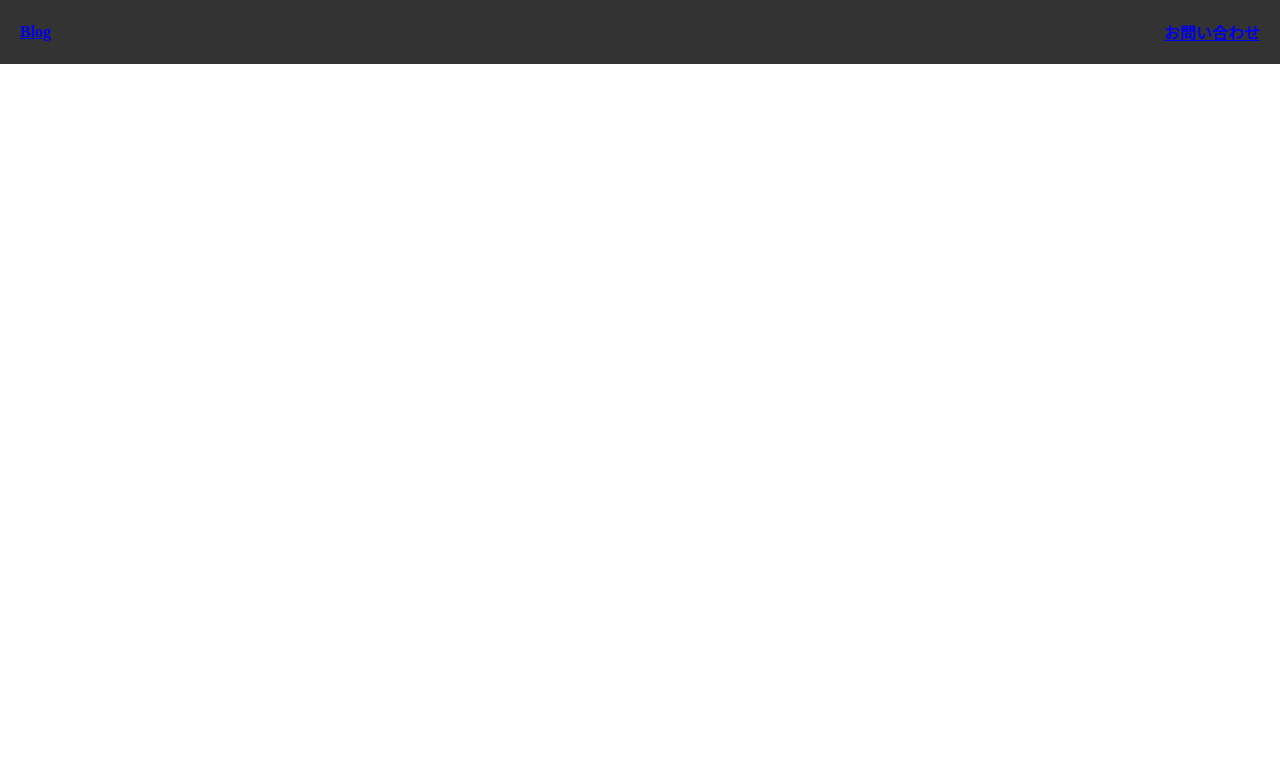
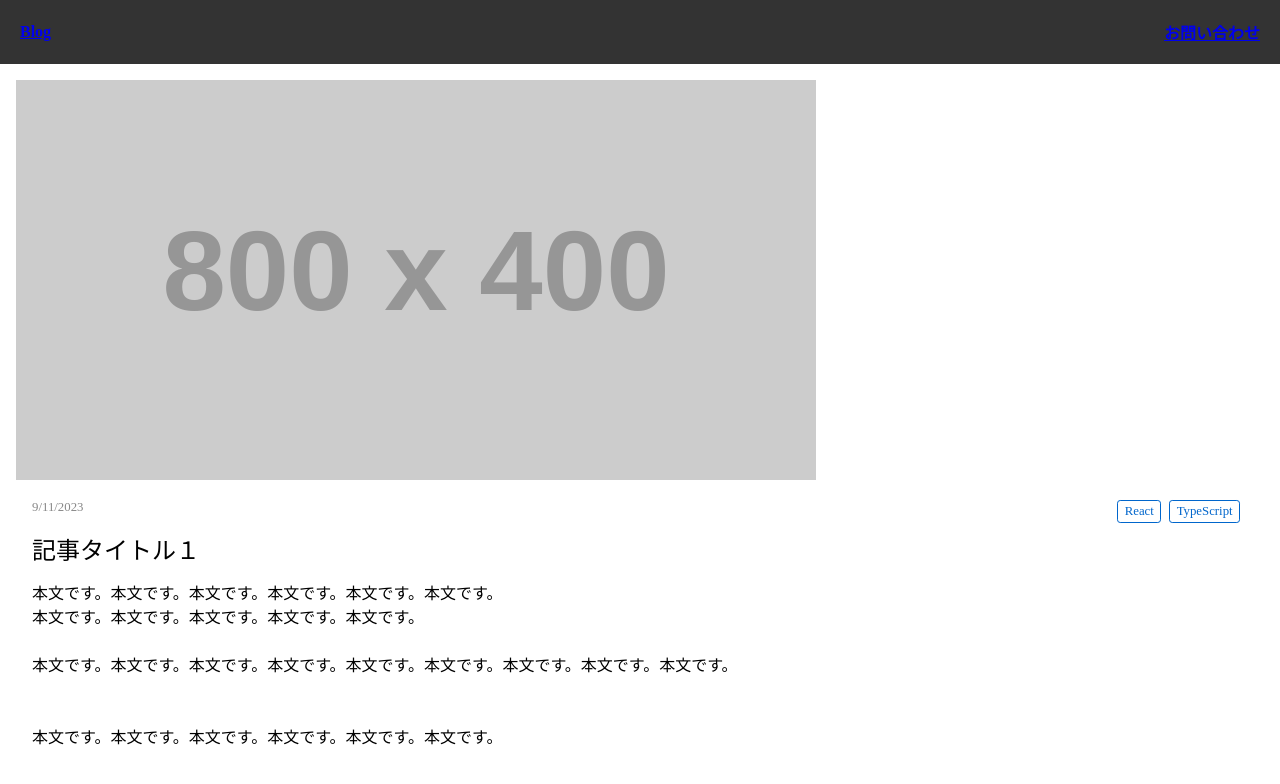
Before and after one commit to arasei/test-app, a React (Create React App) app: page /posts/1 in a window 1280 px wide. Before the commit this address had no page. Shown: the top 784 px of the page. Built offline with nearby package versions, Linux system fonts and the light colour scheme.

Commit message:
課題2 detailページ作成

```diff
--- a/src/App.js
+++ b/src/App.js
@@ -1,7 +1,8 @@
+import React from 'react';
 import { Home } from './pages/Home'
 import { HomeDetail } from './pages/HomeDetail'
 import { Header } from './components/Header';
-import { Routes, Route, Link } from "react-router-dom";
+import { Routes, Route, } from "react-router-dom";
 
 
 function App() {
@@ -10,7 +11,7 @@ function App() {
       <Header />
       <Routes>
         <Route path="/" element={<Home />}/>
-        <Route path="./posts/:id" element={<HomeDetail />}/>
+        <Route path="/posts/:id" element={<HomeDetail />}/>
       </Routes>
     </div>
   )
--- a/src/css/Detail.module.css
+++ b/src/css/Detail.module.css
@@ -0,0 +1,56 @@
+.container {
+  max-width: 800px;
+  margin: 40px auto;
+}
+
+.post {
+  display: flex;
+  flex-direction: column;
+  padding: 1rem;
+}
+
+.postImage {
+  img {
+    max-width: 100%;
+    height: auto;
+  }
+}
+
+.postContent {
+  padding: 1rem;
+}
+
+.postInfo {
+  display: flex;
+  justify-content: space-between;
+}
+
+.postDate {
+  font-size: 0.8rem;
+  color: #888;
+}
+
+.postCategories {
+  display: flex;
+  flex-wrap: wrap;
+}
+
+.postCategory {
+  margin-right: 0.5rem;
+  font-size: 0.8rem;
+  color: #0066cc;
+  border: 1px solid #0066cc;
+  padding: 0.2rem 0.4rem;
+  border-radius: 0.2rem;
+}
+
+.postTitle {
+  font-size: 1.5rem;
+  margin-top: 0.5rem;
+  margin-bottom: 1rem;
+}
+
+.postBody {
+  font-size: 1rem;
+  line-height: 1.5;
+}
--- a/src/pages/Home.js
+++ b/src/pages/Home.js
@@ -5,34 +5,34 @@ import { posts } from '../data/posts'
 
 export const Home = () => {
   return (
-      <div>
+    <div className="">
       <div className={classes.container}>
         <ul>
-                  {/* mapメソッドで記事データを取得し、繰り返し表示*/}
+          {/*記事の一覧をmap処理で繰り返す*/}
           {posts.map((post) => {
             return (
-                          <li key={post.id} className={classes.postList}>
-                              <Link to={`/posts/${post.id}`} className={classes.postLink}>
-                                  <div className="postWhole">
-                                      {/* newDate()で現在の日付を返して、toLocaleDateString()で文字列として指定して表示する*/}
+              <li key={post.id} className={classes.list}>
+                <Link to={`/posts/${post.id}`} className={classes.link}>
+                  <div className={classes.post}>
+                    <div className={classes.postContent}>
+                      <div className={classes.postInfo}>
                         <div className={classes.postDate}>
                           {new Date(post.createdAt).toLocaleDateString()}
                         </div>
                         <div className={classes.postCategories}>
-                                          {/*カテゴリーをmapメソッドで取得し表示する*/}
                           {post.categories.map((category) => {
                             return (
-                                                  <div key={category}
-                                                  className={classes.postCategory}>
+                              <div key={category} className={classes.postCategory}>
                                 {category}
                               </div>
-                                              )
+                            );
                           })}
                         </div>
                       </div>
-                                  <div className={classes.postTitle}>{post.title}</div>
-                                  {/* Reactでhtmlを直接描画するためにdangerouslySetInnerHTMLを使用*/}
-                                  <div className={classes.postBody}dangerouslySetInnerHTML={{__html: post.content}}/>
+                      <p className={classes.postTitle}>{post.title}</p>
+                      <div className={classes.postBody} dangerouslySetInnerHTML={{ __html: post.content }}></div>
+                    </div>
+                  </div>
                 </Link>
               </li>
             )
--- a/src/pages/HomeDetail.js
+++ b/src/pages/HomeDetail.js
@@ -14,7 +14,7 @@ export const HomeDetail = () => {
 
   return (
     <div className={classes.Container}>
-        <div className={classes.post}>
+      <div className={classes.post}>
           <div className={classes.postImage}>
             <img src={post.thumbnailUrl} alt=""/>
           </div>
@@ -36,7 +36,7 @@ export const HomeDetail = () => {
             <div className={classes.postTitle}>{post.title}</div>
             <div className={classes.postBody}dangerouslySetInnerHTML={{ __html: post.content }}/>
           </div>
-        </div>
+      </div>
     </div>
   );
 };
```
Lines whose indentation alone changed are shown as unchanged.
